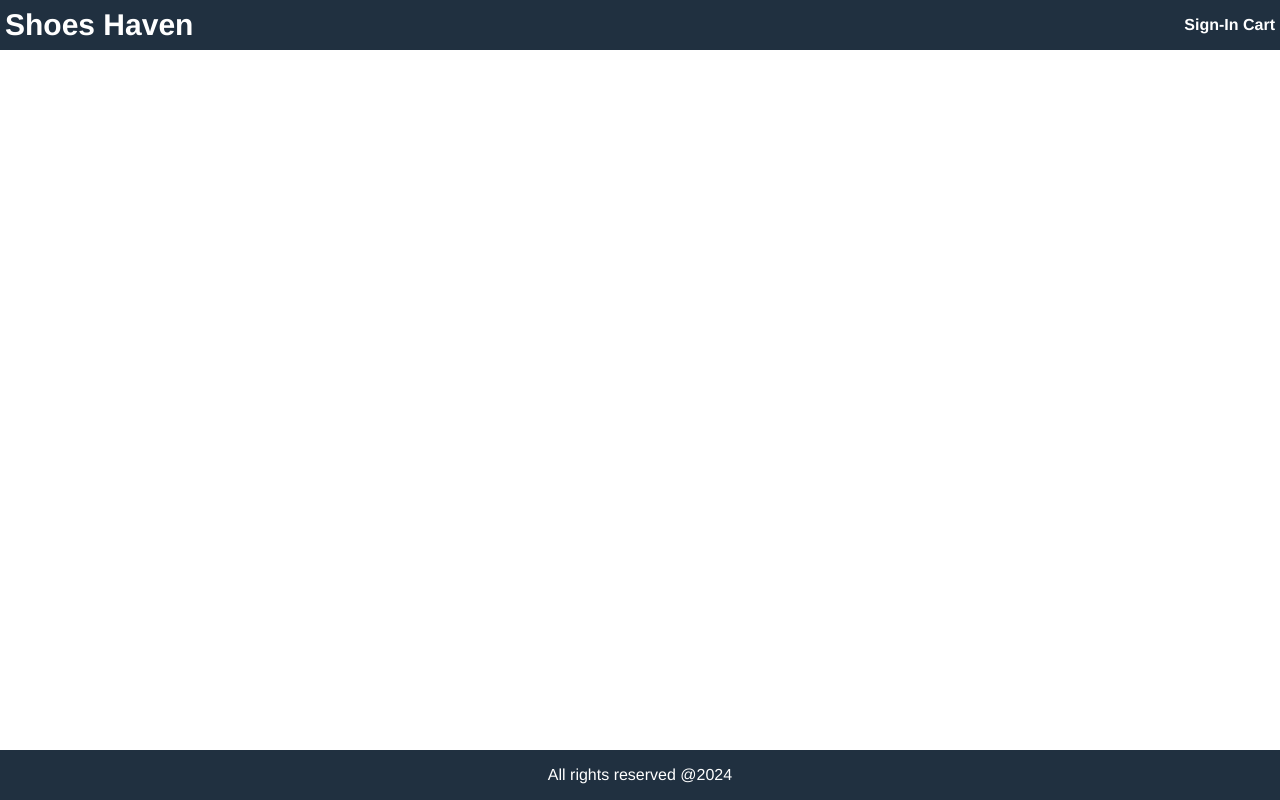
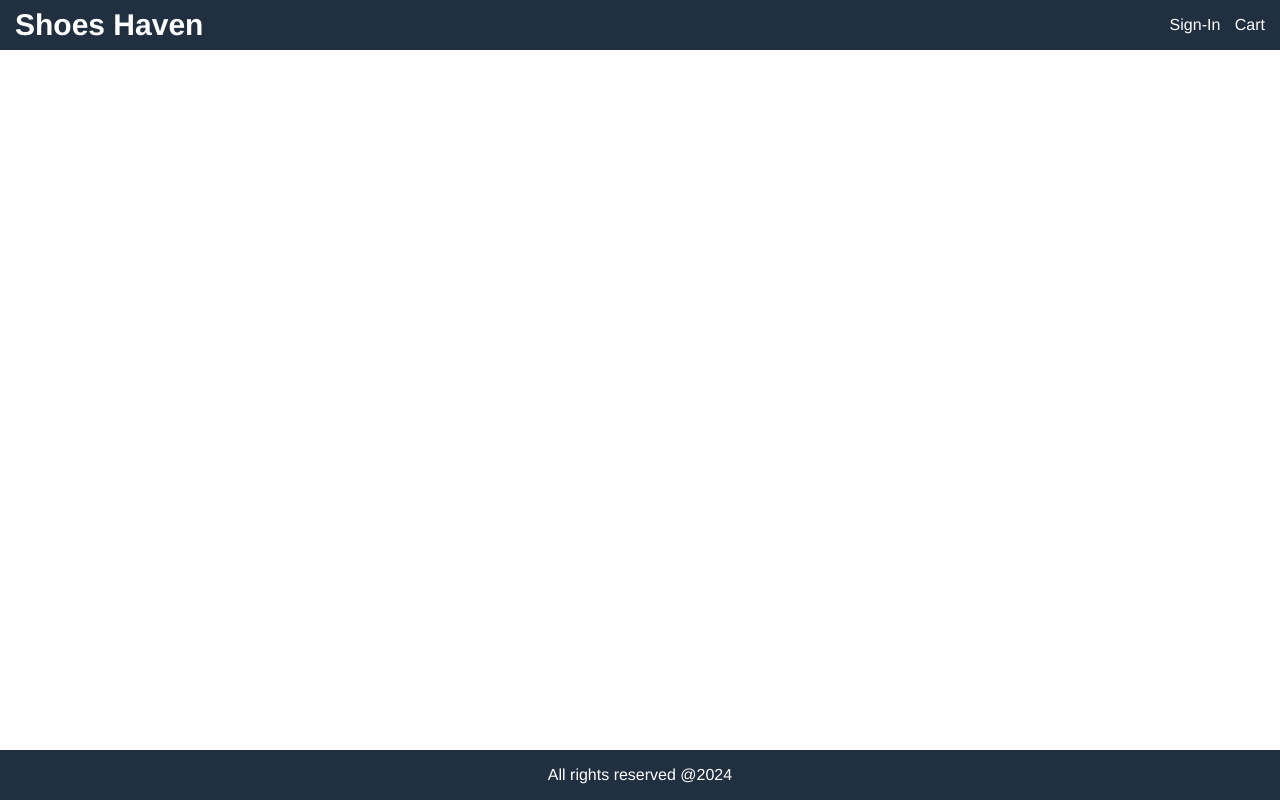
Before and after one commit to dovanminhquan0505/Shoes-Ecommerce, a website with bundled scripts: page frontend/index.html in a window 1280 px wide. Built offline with nearby package versions, Linux system fonts and the light colour scheme; files whose address does not match are found by name.

Commit message:
create style for header and create DashboardScreen

```diff
--- a/frontend/common.css
+++ b/frontend/common.css
@@ -123,8 +123,8 @@ header{
 
 header a{
     color: #ffffff;
-    font-weight: bold;
     text-decoration: none;
+    padding-right: 1rem;
 }
 
 header a:hover{
@@ -132,7 +132,9 @@ header a:hover{
 }
 
 .brand a{
+    font-weight: bold;
     font-size: 3rem;
+    padding-left: 1rem;
 }
 
 footer{
--- a/frontend/src/index.js
+++ b/frontend/src/index.js
@@ -1,5 +1,6 @@
-import Header from "./components/header.js";
+import Header from "./components/Header.js";
 import CartScreen from "./screens/CartScreen.js";
+import DashboardScreen from "./screens/DashboardScreen.js";
 import Error404Screen from "./screens/Error404Screen.js";
 import homeScreen from "./screens/HomeScreen.js";
 import OrderScreen from "./screens/OrderScreen.js";
@@ -23,7 +24,8 @@ const routes = { //define the action when we click into each products page
     '/profile': ProfileScreen,
     '/shipping': ShippingScreen,
     '/payment': PaymentScreen,
-    '/placeorder': PlaceOrderScreen
+    '/placeorder': PlaceOrderScreen,
+    '/dashboard' : DashboardScreen,
 }
 
 const router = async () => {
--- /dev/null
+++ b/frontend/src/screens/DashboardScreen.js
@@ -0,0 +1,10 @@
+const DashboardScreen = {
+    after_render: () => {
+
+    },
+    render: () => {
+        return "Dashboard";
+    },
+}
+
+export default DashboardScreen;
```
Also changed, not shown: frontend/src/components/DashboardMenu.js (added).
